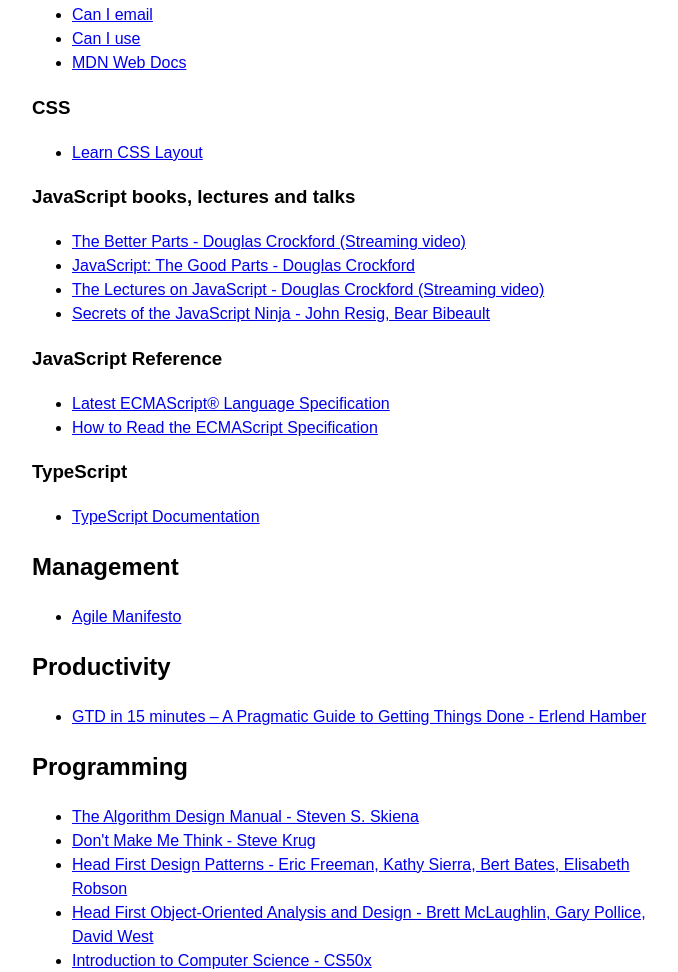
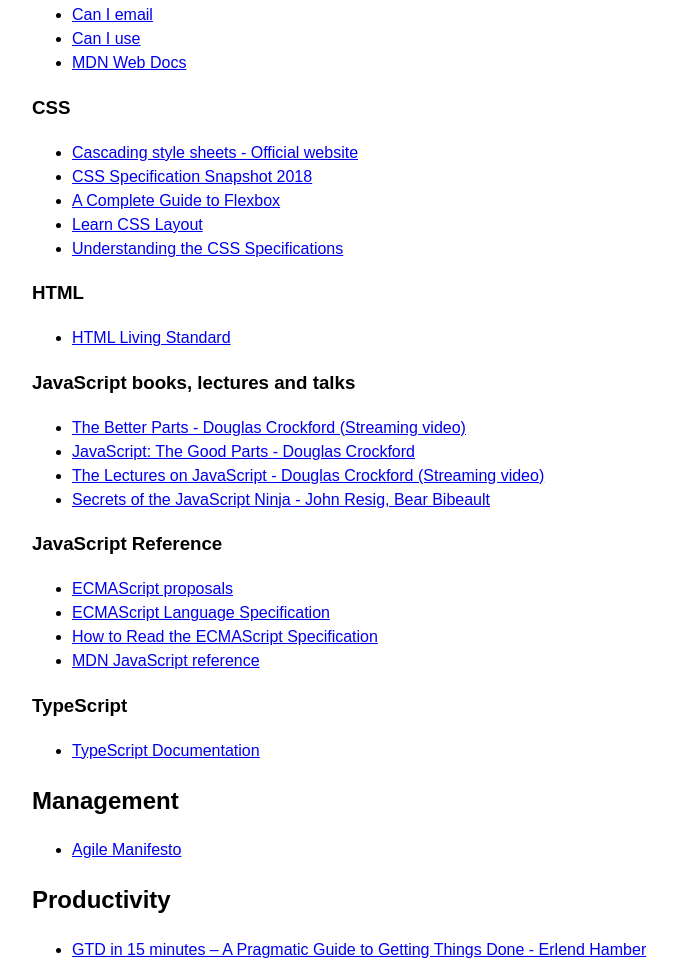
Before and after one commit to zdrazil/zdrazil.github.io, a plain HTML site: page links.html in a window 1280 px wide. Shown: the part 691-1663 px from the top of the page, without its empty margins (288-966 px from the left). Drawn offline with Linux system fonts and the light colour scheme.

Commit message:
add more links

```diff
--- a/links.html
+++ b/links.html
@@ -108,8 +108,37 @@
         <h3>CSS</h3>
         <ul>
           <li>
+            <a href="https://www.w3.org/Style/CSS/">
+              Cascading style sheets - Official website
+            </a>
+          </li>
+          <li>
+            <a href="https://www.w3.org/TR/css-2018/">
+              CSS Specification Snapshot 2018
+            </a>
+          </li>
+          <li>
+            <a href="https://css-tricks.com/snippets/css/a-guide-to-flexbox/">
+              A Complete Guide to Flexbox
+            </a>
+          </li>
+          <li>
             <a href="https://learnlayout.com">
               Learn CSS Layout
+            </a>
+          </li>
+          <li>
+            <a href="https://www.w3.org/Style/CSS/read.en.html">
+              Understanding the CSS Specifications
+            </a>
+          </li>
+        </ul>
+
+        <h3>HTML</h3>
+        <ul>
+          <li>
+            <a href="https://html.spec.whatwg.org">
+              HTML Living Standard
             </a>
           </li>
         </ul>
@@ -142,13 +171,23 @@
           <h3>JavaScript Reference</h3>
           <ul>
             <li>
+              <a href="https://github.com/tc39/proposals">
+                ECMAScript proposals
+              </a>
+            </li>
+            <li>
               <a href="https://tc39.es/ecma262/">
-                Latest ECMAScript® Language Specification
+                ECMAScript Language Specification
               </a>
             </li>
             <li>
               <a href="https://timothygu.me/es-howto/">
                 How to Read the ECMAScript Specification
+              </a>
+            </li>
+            <li>
+              <a href="https://developer.mozilla.org/en-US/docs/Web/JavaScript/Reference">
+                MDN JavaScript reference
               </a>
             </li>
           </ul>
@@ -361,7 +400,7 @@
         <ul>
           <li>
             <a href="https://wiki.c2.com/">
-              C2 wiki
+              C2 Wiki
             </a>
           </li>
           <li>
```
